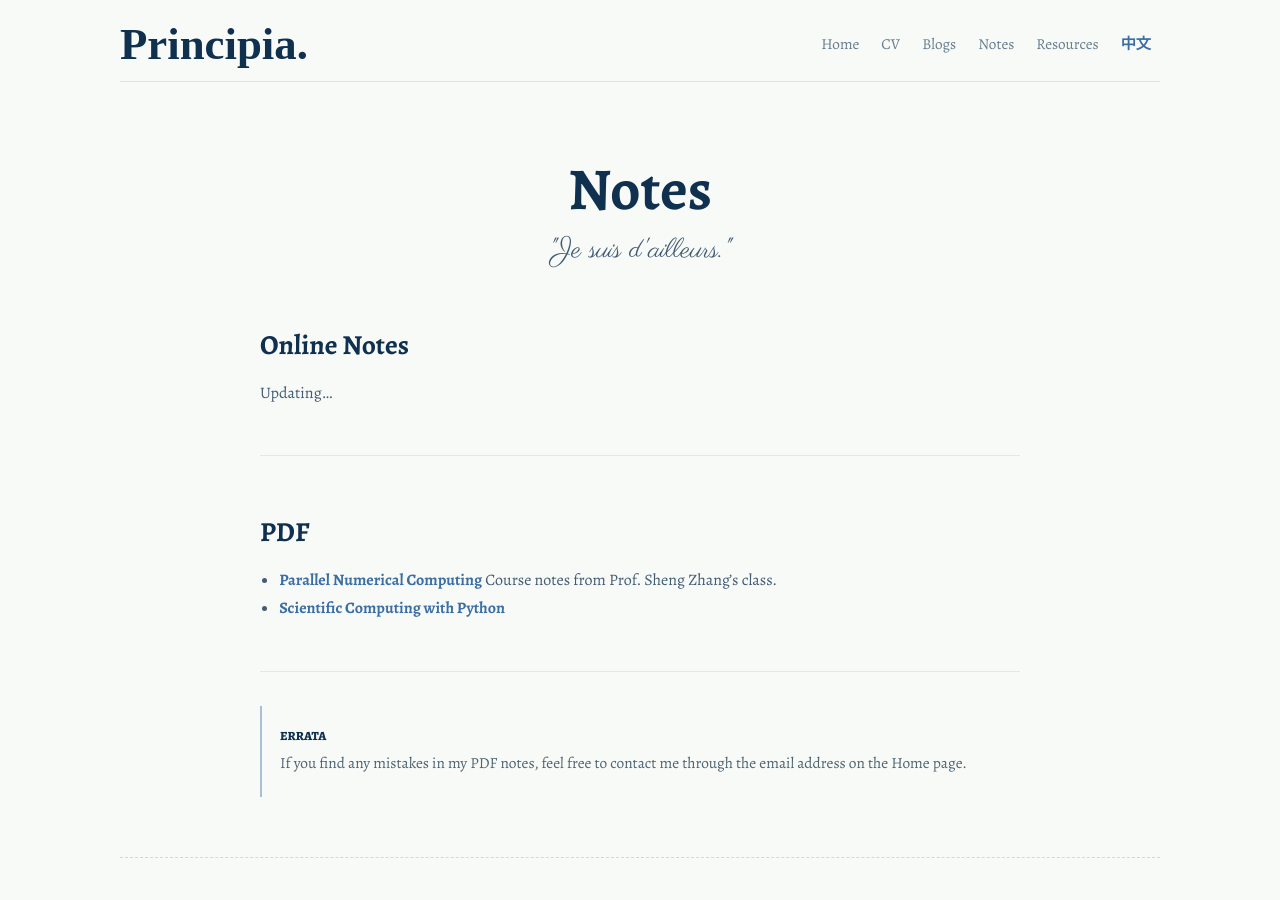
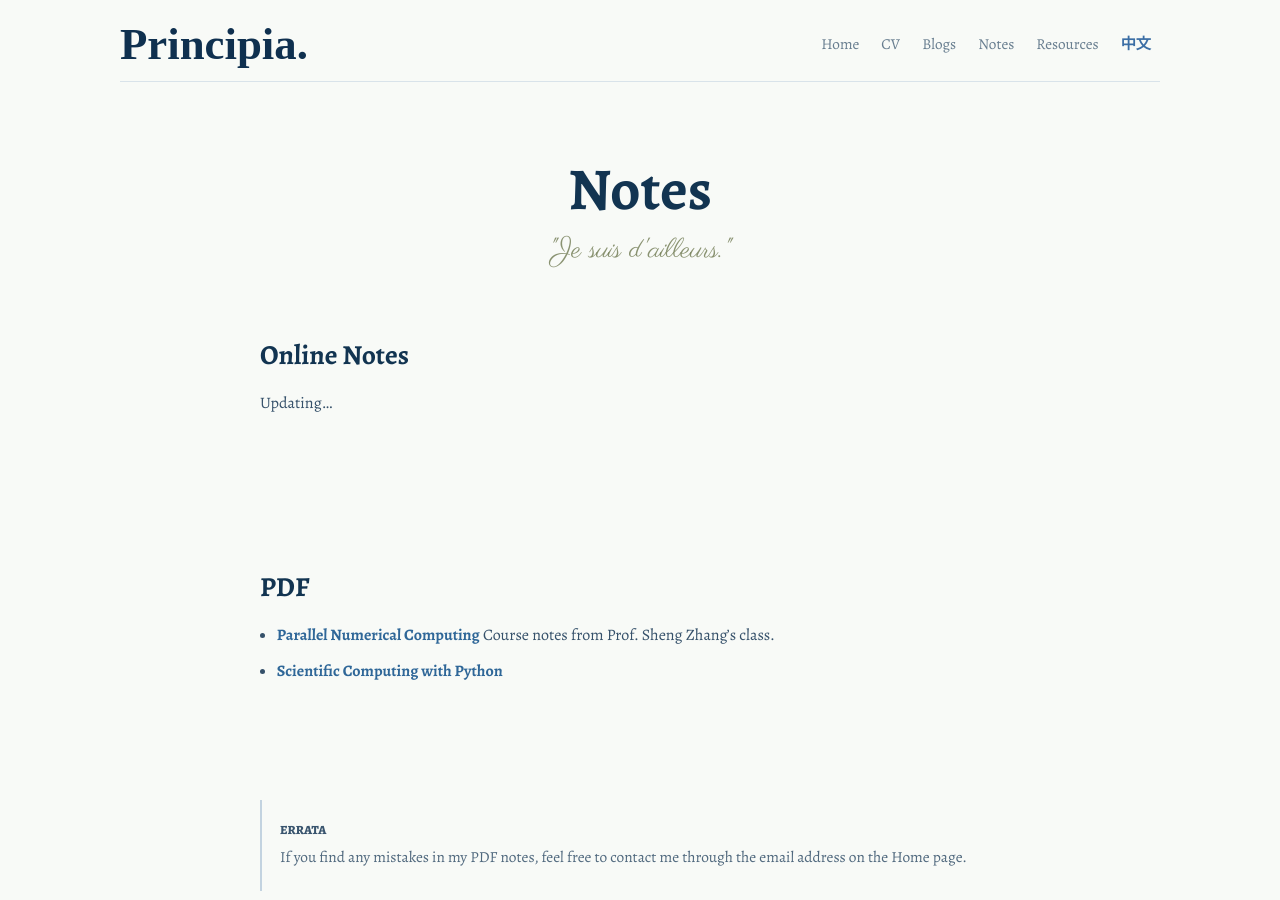
Before and after one commit to EtherealKasumi/personalpage, a Jekyll site: the page built from notes.md, in a window 1280 px wide and 900 px high. Built offline with Jekyll 4.4.1, drawn with Linux system fonts in a browser that asks for light colours; some web fonts are replaced; a style sheet for code colours, icons or effects is not loaded.

Commit message:
Refine minimalist page rhythm

```diff
--- a/_layouts/default.html
+++ b/_layouts/default.html
@@ -352,6 +352,11 @@
         html { background-color: #f8faf7; }
         body::before { background: #f8faf7; }
         .paper-background { display: none; }
+        body {
+            color: #153750;
+            -webkit-font-smoothing: antialiased;
+            text-rendering: optimizeLegibility;
+        }
         .top-nav {
             width: min(1040px, calc(100% - 36px));
             margin-top: 22px;
@@ -453,7 +458,7 @@
         .ledger-empty,
         .page-tagline,
         .blog-quote {
-            color: rgba(15, 48, 79, 0.66);
+            color: rgba(15, 48, 79, 0.72);
         }
         .btn {
             min-height: 40px;
@@ -509,6 +514,10 @@
             color: #394610;
         }
         .blog-page { position: relative; gap: clamp(28px, 5vw, 48px); }
+        .blog-list {
+            width: min(760px, 100%);
+            margin: 0 auto;
+        }
         .blog-hero {
             padding: clamp(32px, 7vw, 82px) 0 clamp(10px, 3vw, 22px);
             text-align: center;
@@ -587,6 +596,9 @@
             border-top: 1px solid rgba(59, 110, 165, 0.14);
             border-radius: 0;
         }
+        .blog-list .post-card:first-child {
+            border-top: 0;
+        }
         .post-card::before,
         .post-card::after { content: none; }
         .post-card-link:hover .post-card {
@@ -606,10 +618,72 @@
         .post-header {
             border-bottom: 0;
         }
+        .page-footer,
+        .post-footer {
+            width: min(760px, 100%);
+            margin: clamp(42px, 8vw, 76px) auto 0;
+            padding-top: 0;
+            border-top: 0;
+            text-align: right;
+        }
+        .page-footer .btn,
+        .post-footer .btn {
+            width: auto;
+            min-height: 0;
+            padding: 3px 0;
+            font-size: 0.96rem;
+        }
         .post-content,
         .post-content p,
         .post-content li {
             color: rgba(15, 48, 79, 0.86);
+        }
+        .page-heading {
+            color: #123451;
+            font-weight: 700;
+        }
+        .paper-container > .page-tagline {
+            color: rgba(57, 70, 16, 0.58);
+            margin-bottom: clamp(44px, 7vw, 68px);
+        }
+        .paper-container > h2 {
+            color: #123451;
+            font-weight: 700;
+            margin-top: clamp(44px, 7vw, 72px);
+            margin-bottom: 14px;
+        }
+        .paper-container > h2:first-of-type {
+            margin-top: clamp(24px, 4vw, 38px);
+        }
+        .paper-container > p,
+        .paper-container > ul,
+        .paper-container > li {
+            color: rgba(15, 48, 79, 0.84);
+        }
+        .paper-container > ul {
+            display: grid;
+            gap: 8px;
+            padding-left: 1.05rem;
+        }
+        .paper-container > hr {
+            height: clamp(36px, 7vw, 64px);
+            margin-top: 0;
+            margin-bottom: 0;
+            border-top: 0;
+        }
+        .paper-container a:not(.btn):not(.post-card-link):not(.ledger-entry):not(.archive-entry):not(.ledger-date):not(.archive-post) {
+            color: #2f6798;
+            text-underline-offset: 0.18em;
+        }
+        .paper-container a:not(.btn):not(.post-card-link):not(.ledger-entry):not(.archive-entry):not(.ledger-date):not(.archive-post):hover {
+            color: #394610;
+        }
+        .notes-correction-note {
+            color: rgba(15, 48, 79, 0.72);
+            border-left-color: rgba(59, 110, 165, 0.28);
+        }
+        .notes-correction-note span {
+            color: rgba(15, 48, 79, 0.82);
         }
         .theorem,
         .block1 {
```
